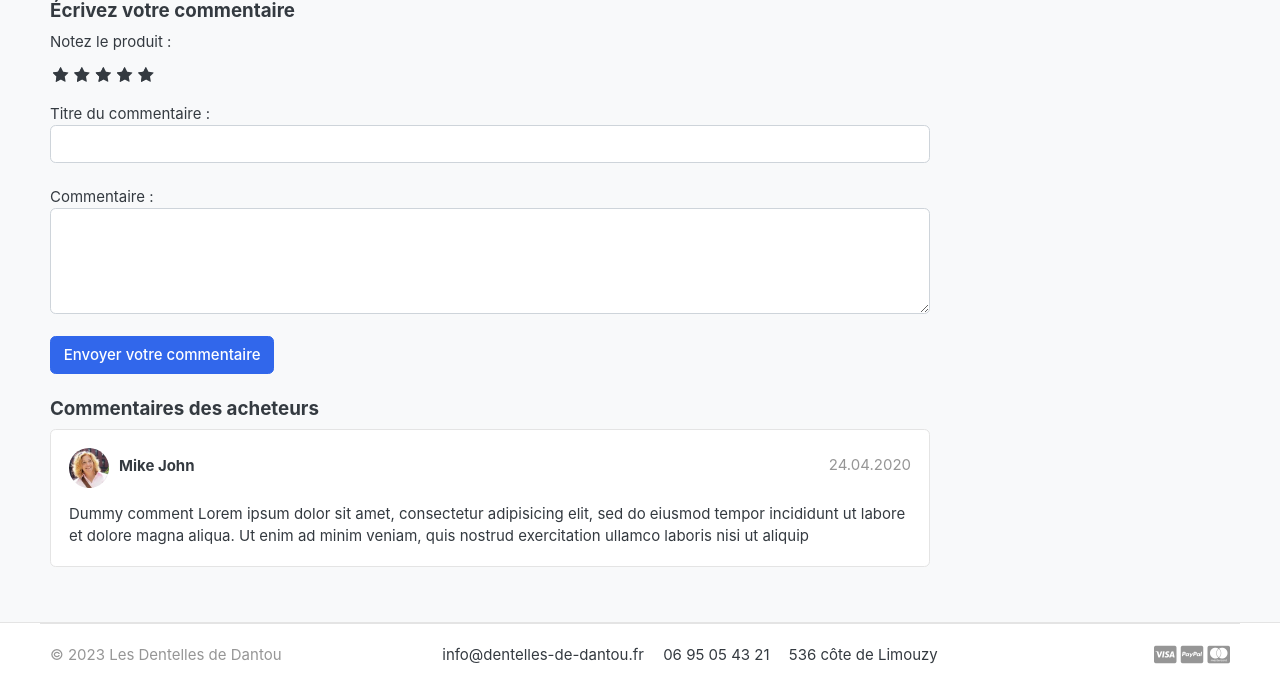
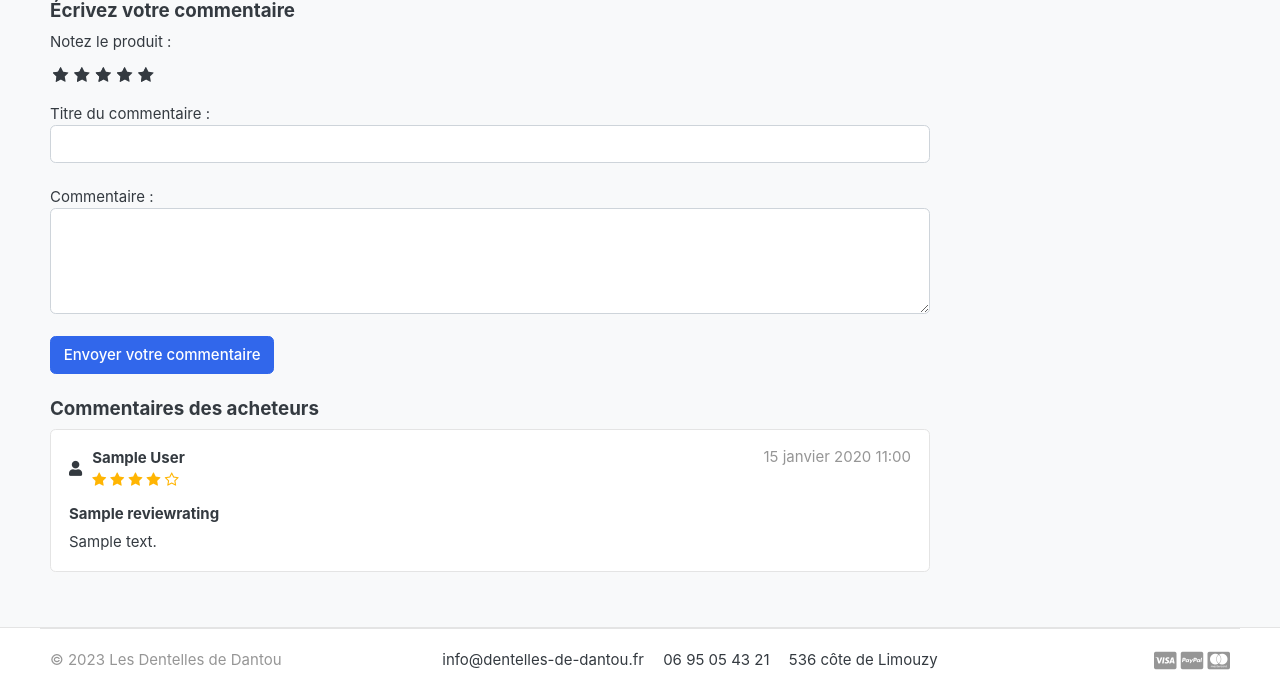
Before and after one commit to Martin010/dentelles_dantou, a Django app: a page that uses templates/store/product_detail.html in a window 1280 px wide. Shown: the part 727-1419 px from the top of the page. Before the commit the page ends 1391 px from the top, so only its background shows below. Run offline with Django 4.2, Linux system fonts and the light colour scheme; a user stored in the database is signed in; tables that the repository leaves empty hold one stand-in row (values such as "Sample post"); grey boxes marked "Sample" are stand-in pictures; some libraries are stand-ins or nearby versions; some web fonts are replaced.

Commit message:
Two Factors Check For Submitting Reviews: - settings: setup the correct time zone - Accounts/models: add function full_name - Static/css: add rating-star color - Store/views: in the product_detail function, check if the user already ordered the product and get all the reviews - Template/store: add new condition for publishing comment (product must be bought). Display all information about the review (name, date, title, review and rate)

```diff
--- a/accounts/models.py
+++ b/accounts/models.py
@@ -88,3 +88,6 @@ class Account(AbstractBaseUser):
 
     def has_module_perms(self, add_label):
         return True
+
+    def full_name(self):
+        return f'{self.first_name} {self.last_name}'
--- a/dentelles_dantou/settings.py
+++ b/dentelles_dantou/settings.py
@@ -107,7 +107,7 @@ AUTH_PASSWORD_VALIDATORS = [
 
 LANGUAGE_CODE = 'fr-fr'
 
-TIME_ZONE = 'UTC'
+TIME_ZONE = 'Europe/Paris'
 
 USE_I18N = True
 
--- a/dentelles_dantou/static/css/custom.css
+++ b/dentelles_dantou/static/css/custom.css
@@ -48,3 +48,8 @@
 .rate label:hover ~ input:checked ~ label {
     color: #cc9000;
 }
+
+/* Color of the rating stars in the reviews */
+.rating-star i{
+    color: #ffb503;
+}
--- a/store/admin.py
+++ b/store/admin.py
@@ -18,7 +18,7 @@ class VariationAdmin(admin.ModelAdmin):
 
 class ReviewRatingAdmin(admin.ModelAdmin):
     list_display = ('subject', 'user', 'product', 'rating', 'created_at', 'updated_at', 'status')
-    readonly_fields = ('product', 'user', 'subject', 'review', 'rating', 'ip', 'created_at', 'updated_at')
+    readonly_fields = ('created_at',)
     list_filter = ('product', 'updated_at', 'status')
 
 
--- a/store/views.py
+++ b/store/views.py
@@ -6,6 +6,7 @@ from django.shortcuts import render, get_object_or_404, redirect
 from carts.models import CartItem
 from carts.views import _cart_id
 from category.models import Category
+from orders.models import OrderProduct
 from store.forms import ReviewForm
 from store.models import Product, ReviewRating
 
@@ -54,9 +55,20 @@ def product_detail(request, category_slug, product_slug):
     except Exception as e:
         raise e
 
+    # Check if the user already ordered the product and can post a review
+    try:
+        order_product = OrderProduct.objects.filter(user=request.user, product_id=single_product.id).exists()
+    except OrderProduct.DoesNotExist:
+        order_product = None
+
+    # Get the reviews
+    reviews = ReviewRating.objects.filter(product_id=single_product.id, status=True)
+
     context = {
         'single_product': single_product,
         'in_cart': in_cart,
+        'order_product': order_product,
+        'reviews': reviews,
     }
     return render(request, 'store/product_detail.html', context)
 
--- a/templates/store/product_detail.html
+++ b/templates/store/product_detail.html
@@ -114,7 +114,12 @@
                             <br>
 
                             {% if user.is_authenticated %}
+                                {% if order_product %}
                                     <input type="submit" value="Envoyer votre commentaire" class="btn btn-primary">
+                                {% else %}
+                                    <p>Vous devez acheter ce produit pour publier un commentaire.</p>
+                                {% endif %}
+
                             {% else %}
                                 <p>Vous devez être connecté pour publier un commentaire. <span><a href="{% url 'login' %}">Connexion</a></span></p>
                             {% endif %}
@@ -128,22 +133,37 @@
 
                     <!-- CUSTOMERS REVIEWS  -->
                     <h5>Commentaires des acheteurs</h5>
+                    {% for review in reviews %}
                         <article class="box mb-3">
                             <div class="icontext w-100">
-                            <img src="{% static './images/avatars/avatar1.jpg' %}" class="img-xs icon rounded-circle">
+                                <i class="icon rounded-circle fas fa-user"></i>
                                 <div class="text">
-                                <span class="date text-muted float-md-right">24.04.2020 </span>
-                                <h6 class="mb-1">Mike John </h6>
+                                    <span class="date text-muted float-md-right">{{ review.updated_at }}</span>
+                                    <h6 class="mb-1">{{ review.user.full_name }}</h6>
+                                    <div class="rating-star">
+                                        <span>
+                                            <!--
+                                            display full star and :
+                                                if rate is x.5: add "-half-o" to "fa-star" to display a half-star
+                                                if rate is less than the value of the star: add "-o" to "fa-star" to display an empty star
+                                             -->
+                                            <i class="fa fa-star{% if review.rating == 0.5 %}-half-o{% elif review.rating < 1 %}-o {% endif %}" aria-hidden="true"></i>
+                                            <i class="fa fa-star{% if review.rating == 1.5 %}-half-o{% elif review.rating < 2 %}-o {% endif %}" aria-hidden="true"></i>
+                                            <i class="fa fa-star{% if review.rating == 2.5 %}-half-o{% elif review.rating < 3 %}-o {% endif %}" aria-hidden="true"></i>
+                                            <i class="fa fa-star{% if review.rating == 3.5 %}-half-o{% elif review.rating < 4 %}-o {% endif %}" aria-hidden="true"></i>
+                                            <i class="fa fa-star{% if review.rating == 4.5 %}-half-o{% elif review.rating < 5 %}-o {% endif %}" aria-hidden="true"></i>
+                                        </span>
+                                    </div>
                                 </div>
                             </div>
                             <div class="mt-3">
+                                <h6>{{ review.subject }}</h6>
                                 <p>
-                                Dummy comment Lorem ipsum dolor sit amet, consectetur adipisicing elit, sed do eiusmod
-                                tempor incididunt ut labore et dolore magna aliqua. Ut enim ad minim veniam,
-                                quis nostrud exercitation ullamco laboris nisi ut aliquip
+                                    {{ review.review }}
                                 </p>
                             </div>
                         </article>
+                    {% endfor %}
                 </div>
             </div>
         </div>
```
Lines whose indentation alone changed are shown as unchanged.
